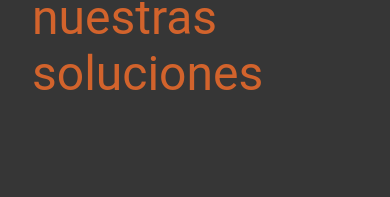
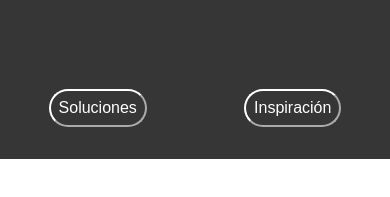
Before and after one commit to lucaspalomo93/simpleTech, a React (Vite) app: page /catalogo in a window 390 px wide. Shown: the part 685-882 px from the top of the page. After the commit the page ends 844 px from the top, so only its background shows below. Built offline with nearby package versions, Linux system fonts and the light colour scheme.

Commit message:
Added feature of default pictures and setted options in default display

```diff
--- a/src/components/mainPictureDisplay/defaultSolutionDisplay/defaultSolutionDisplay.css
+++ b/src/components/mainPictureDisplay/defaultSolutionDisplay/defaultSolutionDisplay.css
@@ -14,7 +14,7 @@
 .text {
   text-align: left;
   justify-content: center;
-  color: #D2632C;
+  color: #d2632c;
   font-weight: bold;
   font-size: 4rem;
 }
--- a/src/components/mainPictureDisplay/defaultSolutionDisplay/defaultSolutionDisplay.tsx
+++ b/src/components/mainPictureDisplay/defaultSolutionDisplay/defaultSolutionDisplay.tsx
@@ -3,6 +3,8 @@ import { ICON } from '../../../constants/images';
 import { Typography } from '@mui/material';
 
 function DefaultSolutionDisplay() {
+
+
   return (
     <div className='default-container'>
       <div id='default-solution-arrow' className='icon-img'>
--- a/src/pages/home/home.css
+++ b/src/pages/home/home.css
@@ -62,10 +62,32 @@
   display: flex;
   justify-content: space-between;
   align-items: center;
+  height: 4rem;
 }
 
 .header-icons div {
   margin: 2rem;
+}
+
+.presentation-buttons-container {
+  display: flex;
+  align-items: center;
+  justify-content: space-around;
+  background-color: #363636;
+  padding-bottom: 2rem;
+  overflow: hidden;
+}
+
+.presentation-solution-button,
+.presentation-inspiration-button {
+  background-color: #363636;
+  font-size: 1rem;
+  border-color: white;
+  color: #ffffff;
+  padding: 0.5rem;
+  border-radius: 25px;
+  margin-top: 1rem;
+  text-decoration: none;
 }
 
 /* Responsive */
--- a/src/pages/home/home.tsx
+++ b/src/pages/home/home.tsx
@@ -34,7 +34,7 @@ const CommonSection = () => {
 };
 
 function Home() {
-  const { state } = useContext(SimpleTechContext);
+  const { state, setState } = useContext(SimpleTechContext);
   const condition = 'INSPIRACIÓN';
 
   const theme = useTheme();
@@ -42,7 +42,7 @@ function Home() {
 
   const [showSidebar, setShowSidebar] = useState(!isMobile);
 
-  const handleToggleSidebar = (event: React.MouseEvent<HTMLDivElement>) => {
+  const handleToggleSidebar = (event: React.MouseEvent<HTMLDivElement> | React.MouseEvent<HTMLButtonElement>) => {
     event.stopPropagation();
     setShowSidebar(!showSidebar);
   };
@@ -62,6 +62,13 @@ function Home() {
       document.removeEventListener('click', handleOutsideClick);
     };
   }, []);
+
+  const handleInspiracionClick = () => {
+    setState({
+      ...state,
+      sectionSelected: 'INSPIRACIÓN',
+    });
+  };
 
   return (
     <>
@@ -105,6 +112,22 @@ function Home() {
             <Inspiration />
           </div>
         )}
+        {isMobile && !showSidebar && state.sectionSelected === '' &&(
+          <div className='presentation-buttons-container'>
+            <button
+              onClick={(e) => handleToggleSidebar(e)}
+              className='presentation-solution-button'
+            >
+              Soluciones
+            </button>
+            <button
+              onClick={handleInspiracionClick}
+              className='presentation-inspiration-button'
+            >
+              Inspiración
+            </button>
+          </div>
+        )}
       </div>
     </>
   );
--- a/src/pages/inspiration/carousel/carousel.css
+++ b/src/pages/inspiration/carousel/carousel.css
@@ -97,5 +97,6 @@
   .linear-progress-container-carousel {
     padding-top: 0;
     margin-bottom: 0;
+    height: 3rem;
   }
 }
--- a/src/pages/inspiration/projectVisualizer/projectVisualizer.tsx
+++ b/src/pages/inspiration/projectVisualizer/projectVisualizer.tsx
@@ -94,7 +94,7 @@ function ProjectVisualizer() {
       <div id='project-name'>
         <Typography
           style={{
-            padding: '2rem 1rem',
+            padding: '1rem 1rem',
             fontWeight: '500',
             letterSpacing: '1px',
           }}
--- a/src/utils/imageSelector.ts
+++ b/src/utils/imageSelector.ts
@@ -52,12 +52,20 @@ function findImageInTechos(imageName: string) {
   const [section, subSection, color] = imageName.split('_');
   const img = get(CENTRAL_IMAGE, imageName);
   // const techosDefault = CENTRAL_IMAGE.TECHOS_SINUSOIDAL_DEFAULT;
-  // const defaultTechoSinusoidal = CENTRAL_IMAGE.TECHOS_SINUSOIDAL_DEFAULT;
-  // const defaultTechoTrapezoidal = CENTRAL_IMAGE.TECHOS_TRAPEZOIDAL_DEFAULT;
-  // const defaultTechoTeja = CENTRAL_IMAGE.TECHOS_TEJA_DEFAULT;
+  const defaultTechoSinusoidal = CENTRAL_IMAGE.TECHOS_SINUSOIDAL_DEFAULT;
+  const defaultTechoTrapezoidal = CENTRAL_IMAGE.TECHOS_TRAPEZOIDAL_DEFAULT;
+  const defaultTechoTeja = CENTRAL_IMAGE.TECHOS_TEJA_DEFAULT;
 
   if (section && subSection && color) {
     return img;
+  } else if (section && subSection) {
+    if (subSection === 'SINUSOIDAL') {
+      return defaultTechoSinusoidal;
+    } else if (subSection === 'TRAPEZOIDAL') {
+      return defaultTechoTrapezoidal;
+    } else if (subSection === 'TEJA') {
+      return defaultTechoTeja;
+    }
   }
 
   return null;
@@ -65,15 +73,14 @@ function findImageInTechos(imageName: string) {
 function findImageInParedes(imageName: string) {
   const [section, subSection, color] = imageName.split('_');
   const img = get(CENTRAL_IMAGE, imageName);
-  // const paredDefault = CENTRAL_IMAGE.PAREDES_MICRONERVADO_DEFAULT;
+  const paredDefault = CENTRAL_IMAGE.PAREDES_MICRONERVADO_DEFAULT;
 
   if (section && subSection && color) {
     if (img) {
       return img;
     }
-    // else {
-    //   return paredDefault;
-    // }
+  } else if (subSection) {
+    return paredDefault;
   }
 
   return null;
```
Also changed, not shown: src/constants/images.ts (+4 -4 lines).
